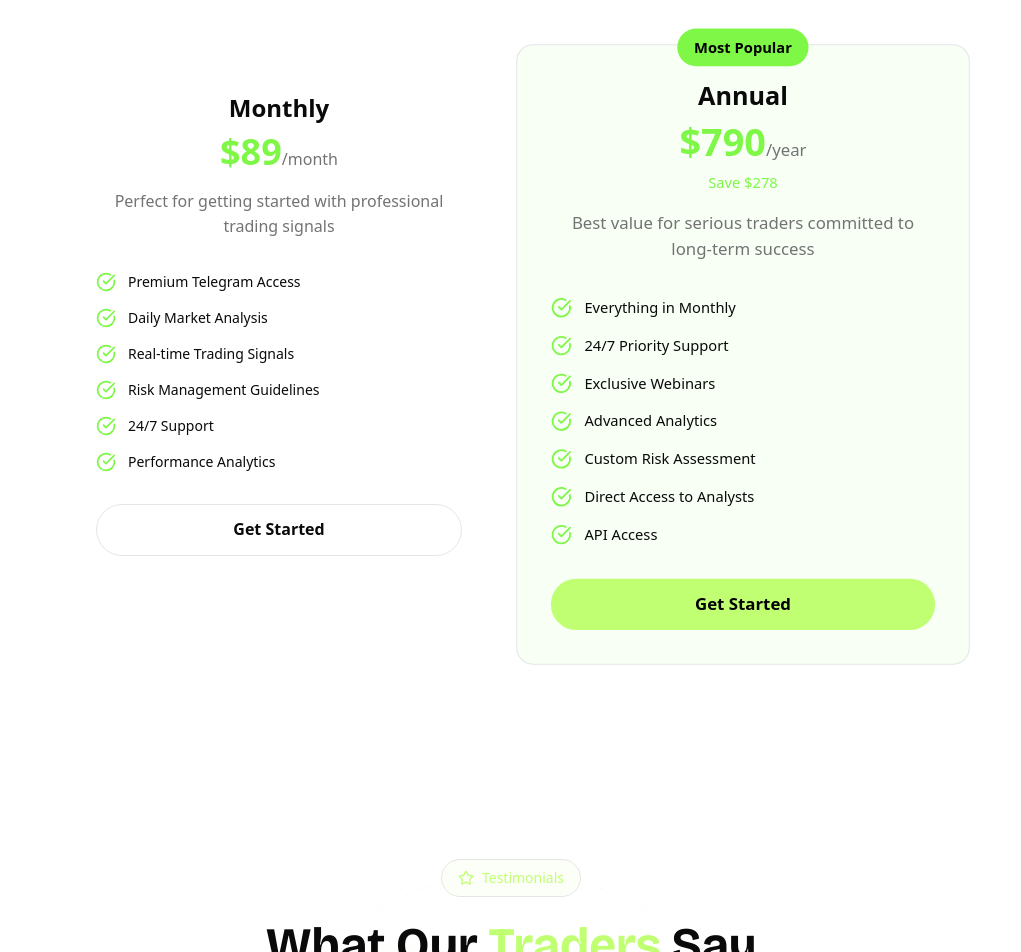
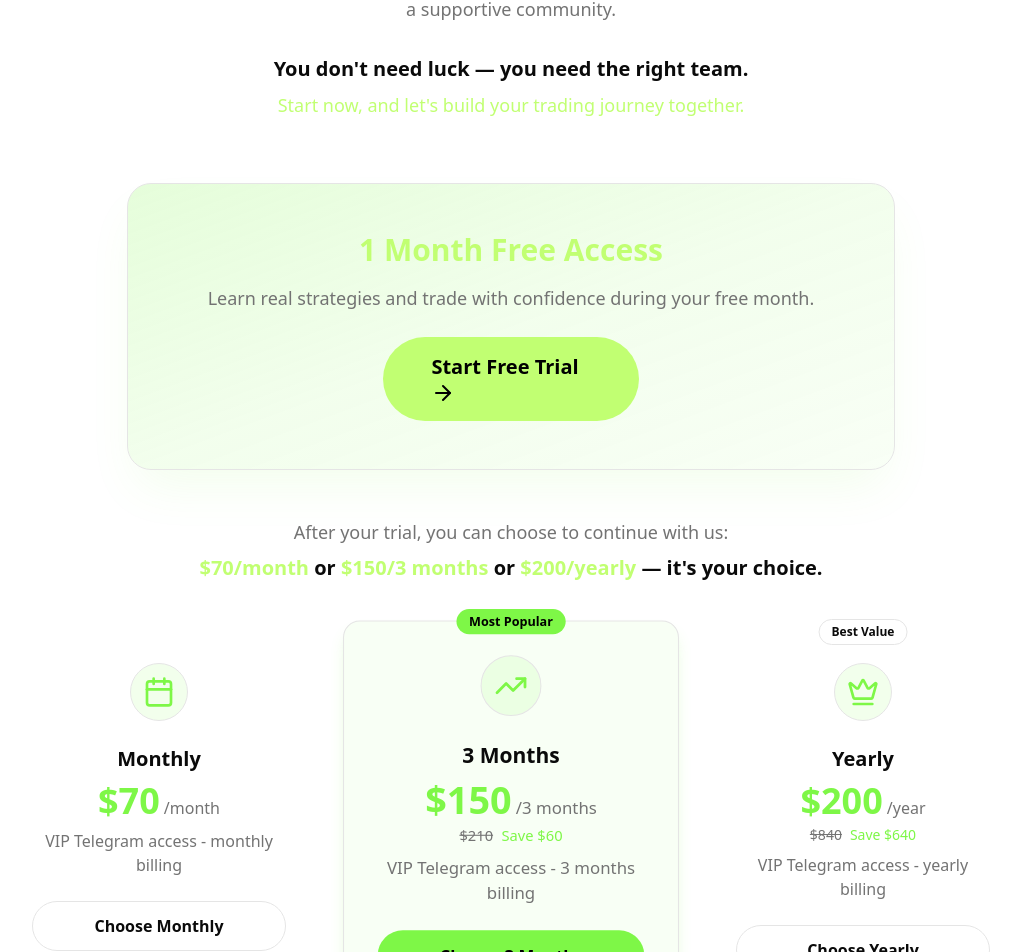
Before and after one commit to AbdellahRAISSOUNI/SPLEUX, a Next.js app: page / in a window 1280 px wide. Shown: the part 3190-4142 px from the top of the page, without its empty margins (129-1150 px from the left). Built offline with nearby package versions, Linux system fonts and the light colour scheme.

Commit message:
Revamp PricingSection with new plans and descriptions, introducing a free trial offer. Updated layout for improved clarity and user engagement, including enhanced CTAs and visual elements.

```diff
--- a/src/sections/PricingSection.tsx
+++ b/src/sections/PricingSection.tsx
@@ -2,45 +2,45 @@
 
 import React from 'react';
 import { motion } from 'framer-motion';
-import { CheckCircle } from 'lucide-react';
+import { Calendar, TrendingUp, Crown, ArrowRight } from 'lucide-react';
 import { cn } from '@/lib/utils';
 import AnimatedSection from './AnimatedSection';
+import StarBorder from '@/components/StarBorder';
 
 export default function PricingSection() {
   const plans = [
     {
       name: "Monthly",
-      price: "$89",
+      price: "$70",
       period: "/month",
-      description: "Perfect for getting started with professional trading signals",
-      features: [
-        "Premium Telegram Access",
-        "Daily Market Analysis",
-        "Real-time Trading Signals",
-        "Risk Management Guidelines",
-        "24/7 Support",
-        "Performance Analytics"
-      ],
-      cta: "Get Started",
+      description: "VIP Telegram access - monthly billing",
+      icon: Calendar,
+      cta: "Choose Monthly",
       popular: false
     },
     {
-      name: "Annual",
-      price: "$790",
+      name: "3 Months",
+      price: "$150",
+      period: "/3 months",
+      originalPrice: "$210",
+      description: "VIP Telegram access - 3 months billing",
+      icon: TrendingUp,
+      cta: "Choose 3 Months",
+      popular: true,
+      badge: "Most Popular",
+      savings: "Save $60"
+    },
+    {
+      name: "Yearly",
+      price: "$200",
       period: "/year",
-      description: "Best value for serious traders committed to long-term success",
-      features: [
-        "Everything in Monthly",
-        "24/7 Priority Support",
-        "Exclusive Webinars",
-        "Advanced Analytics",
-        "Custom Risk Assessment",
-        "Direct Access to Analysts",
-        "API Access"
-      ],
-      cta: "Get Started",
-      popular: true,
-      savings: "Save $278"
+      originalPrice: "$840",
+      description: "VIP Telegram access - yearly billing",
+      icon: Crown,
+      cta: "Choose Yearly",
+      popular: false,
+      badge: "Best Value",
+      savings: "Save $640"
     }
   ];
 
@@ -51,70 +51,141 @@ export default function PricingSection() {
       <div className="container-responsive relative">
         <AnimatedSection className="text-center mb-16">
           <div className="inline-block px-4 py-2 rounded-full border border-border bg-card/50 text-sm text-primary mb-6">
-            Pricing
+            Simple Pricing
           </div>
           <h2 className="text-3xl md:text-5xl font-display font-bold mb-6">
-            Choose Your Plan
+            Anyone Can Trade — Even If You&apos;re a Beginner
           </h2>
-          <p className="text-lg text-muted-foreground max-w-2xl mx-auto">
-            Professional trading signals trusted by 35,000+ academy members with 5+ years of proven results.
+          <p className="text-lg text-muted-foreground max-w-3xl mx-auto mb-8">
+            At Spleux, we make trading simple and accessible for everyone — even if you&apos;ve never traded before.
+            Our goal is to help you make your first $100 easily, with clear guidance and a supportive community.
           </p>
+          <div className="text-center">
+            <p className="text-xl font-semibold text-foreground mb-2">
+              You don&apos;t need luck — you need the right team.
+            </p>
+            <p className="text-lg" style={{ color: '#c1ff72' }}>
+              Start now, and let&apos;s build your trading journey together.
+            </p>
+          </div>
         </AnimatedSection>
 
-        <div className="grid grid-cols-1 lg:grid-cols-2 gap-8 max-w-4xl mx-auto">
-          {plans.map((plan, index) => (
+        {/* Free Trial Highlight */}
+        <AnimatedSection className="mb-12">
+          <div className="max-w-3xl mx-auto text-center">
+            <div className="bg-gradient-to-br from-primary/20 via-primary/10 to-primary/5 border border-primary/30 rounded-3xl p-8 md:p-12 shadow-2xl shadow-primary/10 backdrop-blur-sm">
+              <div className="mb-6">
+                <h3 className="text-2xl md:text-3xl font-bold mb-4" style={{ color: '#c1ff72' }}>
+                  1 Month Free Access
+                </h3>
+                <p className="text-base md:text-lg text-muted-foreground leading-relaxed">
+                  Learn real strategies and trade with confidence during your free month.
+                </p>
+              </div>
+
+              <motion.a
+                href="https://t.me/spleuxcontact"
+                target="_blank"
+                rel="noopener noreferrer"
+                className="px-8 md:px-12 py-4 rounded-full text-lg md:text-xl font-semibold flex items-center space-x-3 group cursor-pointer mx-auto inline-block"
+                style={{ background: '#c1ff72', color: '#000' }}
+                whileHover={{ scale: 1.05, y: -2 }}
+                whileTap={{ scale: 0.98 }}
+              >
+                <span>Start Free Trial</span>
+                <ArrowRight className="w-5 h-5 md:w-6 md:h-6 group-hover:translate-x-1 transition-transform" />
+              </motion.a>
+            </div>
+          </div>
+        </AnimatedSection>
+
+        {/* Pricing Options */}
+        <AnimatedSection className="mb-12">
+          <div className="text-center mb-8">
+            <p className="text-lg text-muted-foreground mb-2">
+              After your trial, you can choose to continue with us:
+            </p>
+            <p className="text-xl font-semibold">
+              <span style={{ color: '#c1ff72' }}>$70/month</span> or <span style={{ color: '#c1ff72' }}>$150/3 months</span> or <span style={{ color: '#c1ff72' }}>$200/yearly</span> — it&apos;s your choice.
+            </p>
+          </div>
+        </AnimatedSection>
+
+        <div className="grid grid-cols-1 md:grid-cols-3 gap-6 md:gap-8 max-w-5xl mx-auto">
+          {plans.map((plan, index) => {
+            const Icon = plan.icon;
+            return (
               <AnimatedSection
                 key={index}
                 delay={index * 0.1}
                 className={cn(
-                "relative p-8 rounded-2xl border transition-all duration-300",
+                  "relative p-6 md:p-8 rounded-2xl border transition-all duration-300 text-center",
                   plan.popular
-                  ? "border-primary bg-primary/5 scale-105"
+                    ? "border-primary bg-primary/5 md:scale-105 shadow-lg shadow-primary/20"
                     : "border-border hover:border-primary/20 glass"
                 )}
               >
-              {plan.popular && (
-                <div className="absolute -top-4 left-1/2 transform -translate-x-1/2 px-4 py-2 bg-primary text-primary-foreground rounded-full text-sm font-semibold">
-                  Most Popular
+                {/* Badge */}
+                {plan.badge && (
+                  <div className={cn(
+                    "absolute -top-3 left-1/2 transform -translate-x-1/2 px-3 py-1 rounded-full text-xs font-semibold whitespace-nowrap",
+                    plan.popular
+                      ? "bg-primary text-primary-foreground"
+                      : "bg-card border border-border text-foreground"
+                  )}>
+                    {plan.badge}
                   </div>
                 )}
 
-              <div className="text-center mb-8">
-                <h3 className="text-2xl font-bold mb-2">{plan.name}</h3>
-                <div className="flex items-baseline justify-center mb-2">
-                  <span className="text-4xl font-bold text-primary">{plan.price}</span>
-                  <span className="text-muted-foreground">{plan.period}</span>
+                {/* Icon */}
+                <div className="flex justify-center mb-4 md:mb-6">
+                  <div className="p-3 rounded-full bg-primary/10 border border-primary/20">
+                    <Icon className="w-6 h-6 md:w-8 md:h-8 text-primary" />
                   </div>
-                {plan.savings && (
-                  <div className="text-sm text-primary font-medium">{plan.savings}</div>
-                )}
-                <p className="text-muted-foreground mt-4">{plan.description}</p>
                 </div>
 
-              <ul className="space-y-4 mb-8">
-                {plan.features.map((feature, featureIndex) => (
-                  <li key={featureIndex} className="flex items-center">
-                    <CheckCircle className="w-5 h-5 text-primary mr-3 flex-shrink-0" />
-                    <span className="text-sm">{feature}</span>
-                  </li>
-                ))}
-              </ul>
+                {/* Plan Name */}
+                <h3 className="text-lg md:text-xl font-bold mb-2">{plan.name}</h3>
 
-              <motion.button
+                {/* Price */}
+                <div className="mb-4 md:mb-6">
+                  <div className="flex items-baseline justify-center mb-1">
+                    <span className="text-3xl md:text-4xl font-bold text-primary">{plan.price}</span>
+                    <span className="text-muted-foreground ml-1 text-sm md:text-base">{plan.period}</span>
+                  </div>
+
+                  {/* Original Price & Savings */}
+                  {plan.originalPrice && (
+                    <div className="flex items-center justify-center gap-2 text-xs md:text-sm">
+                      <span className="text-muted-foreground line-through">{plan.originalPrice}</span>
+                      {plan.savings && (
+                        <span className="text-primary font-medium">{plan.savings}</span>
+                      )}
+                    </div>
+                  )}
+
+                  <p className="text-muted-foreground mt-2 text-sm md:text-base">{plan.description}</p>
+                </div>
+
+                {/* CTA Button */}
+                <motion.a
+                  href="https://t.me/spleuxcontact"
+                  target="_blank"
+                  rel="noopener noreferrer"
                   className={cn(
-                  "w-full py-3 rounded-full font-semibold transition-all duration-200 cursor-pointer",
+                    "w-full py-3 rounded-full font-semibold transition-all duration-200 cursor-pointer text-sm md:text-base inline-block text-center",
                     plan.popular
-                    ? ""
-                    : "border border-border hover:bg-accent"
+                      ? "bg-primary text-primary-foreground hover:bg-primary/90"
+                      : "border border-border hover:bg-accent hover:border-primary/20"
                   )}
-                style={plan.popular ? { background: '#c1ff72', color: '#000' } : {}}
                   whileHover={{ scale: 1.02 }}
                   whileTap={{ scale: 0.98 }}
                 >
                   {plan.cta}
-              </motion.button>
+                </motion.a>
               </AnimatedSection>
-          ))}
+            );
+          })}
           </div>
         </div>
       </section>
```
Lines whose indentation alone changed are shown as unchanged.
